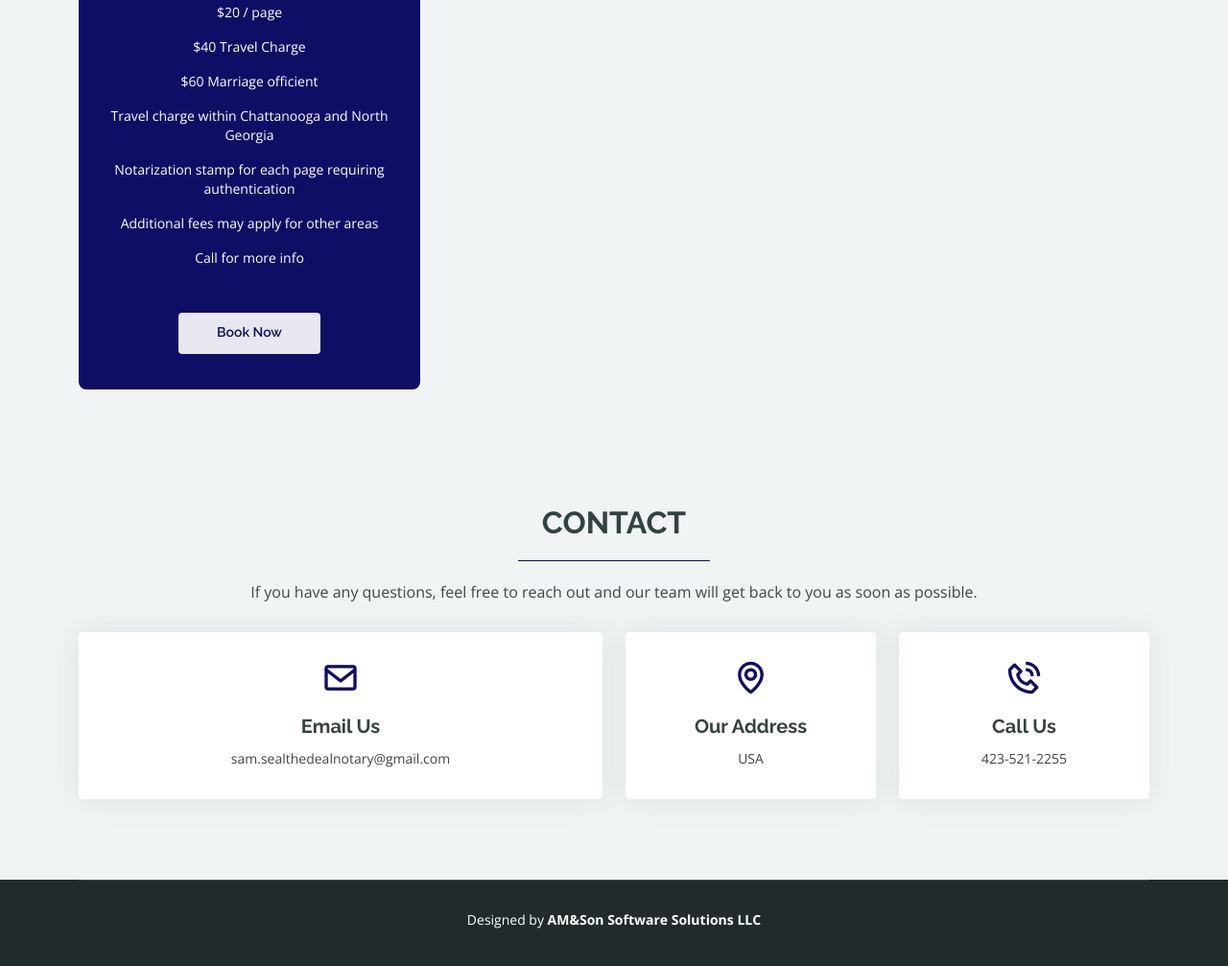
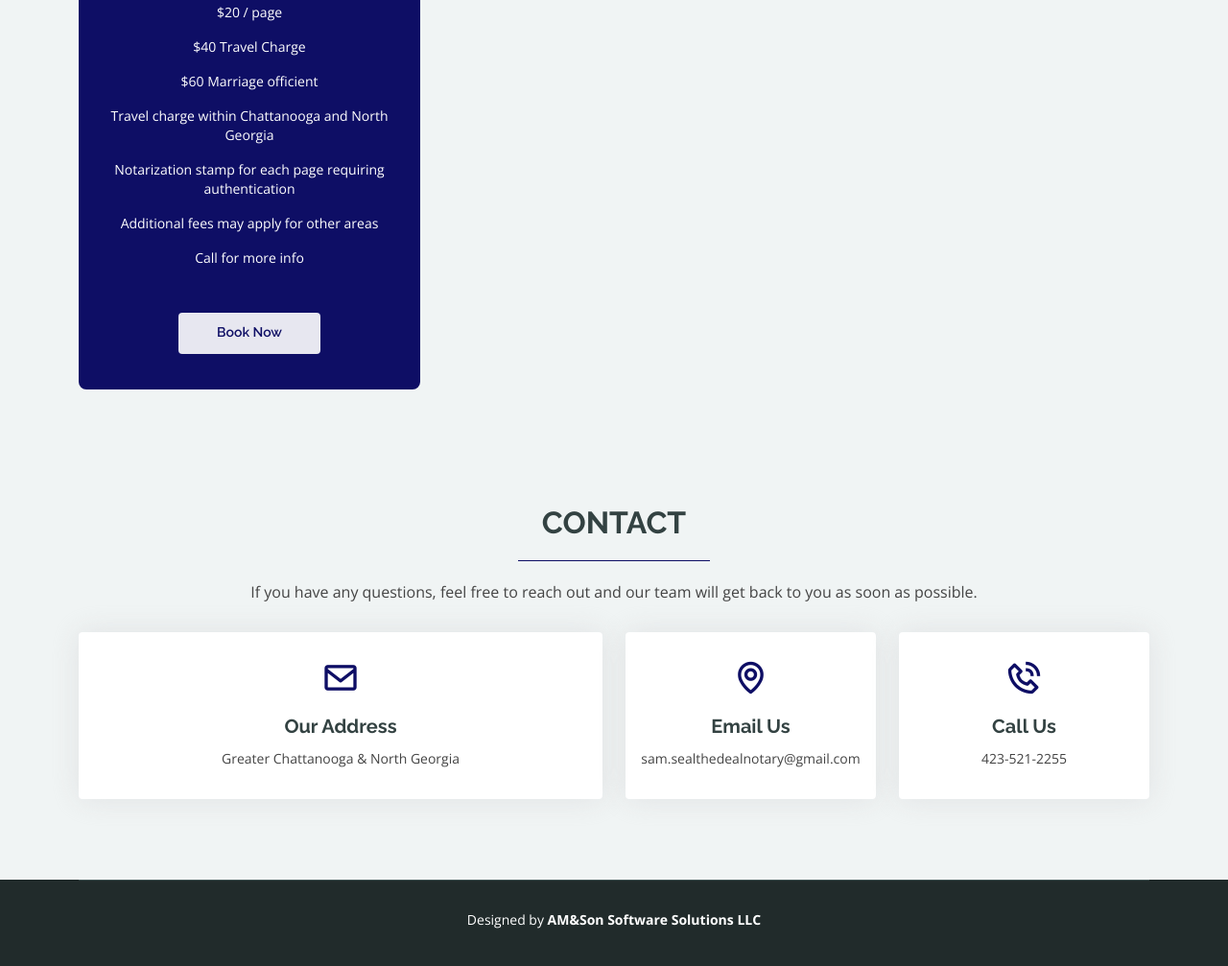
Before and after one commit to samiwebsite/notary, a plain HTML site: page index.html in a window 1280 px wide. Shown: the part 4226-5233 px from the top of the page at 96% size. Drawn offline with nearby package versions, Linux system fonts and the light colour scheme.

Commit message:
Update index.html

```diff
--- a/index.html
+++ b/index.html
@@ -329,16 +329,16 @@
           <div class="col-lg-6">
             <div class="info-box mb-4">
               <i class="bx bx-envelope"></i>
-              <h3>Email Us</h3>
-              <p>sam.sealthedealnotary@gmail.com</p>
+              <h3>Our Address</h3>
+              <p>Greater Chattanooga & North Georgia</p>
             </div>
           </div>
 
           <div class="col-lg-3 col-md-6">
             <div class="info-box  mb-4">
               <i class="bx bx-map"></i>
-              <h3>Our Address</h3>
-              <p>USA</p>
+              <h3>Email Us</h3>
+              <p>sam.sealthedealnotary@gmail.com</p>
             </div>
           </div>
 
```
